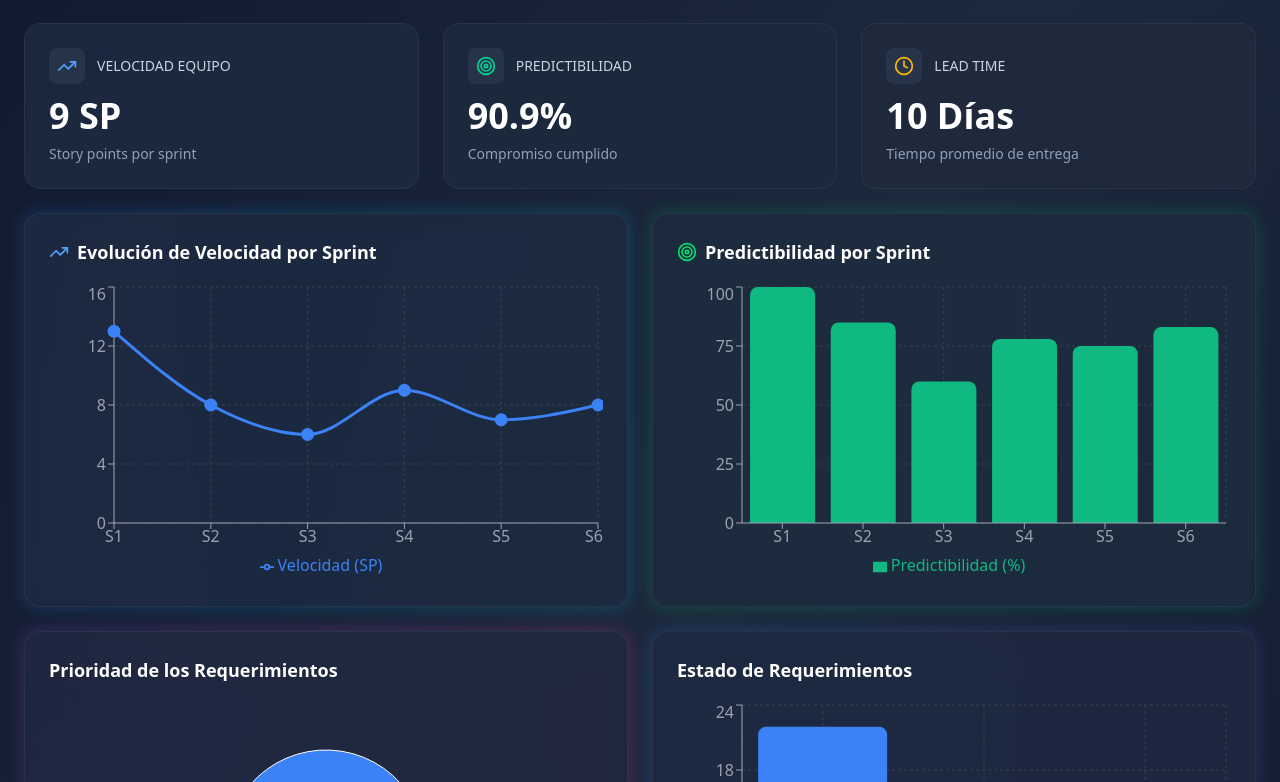
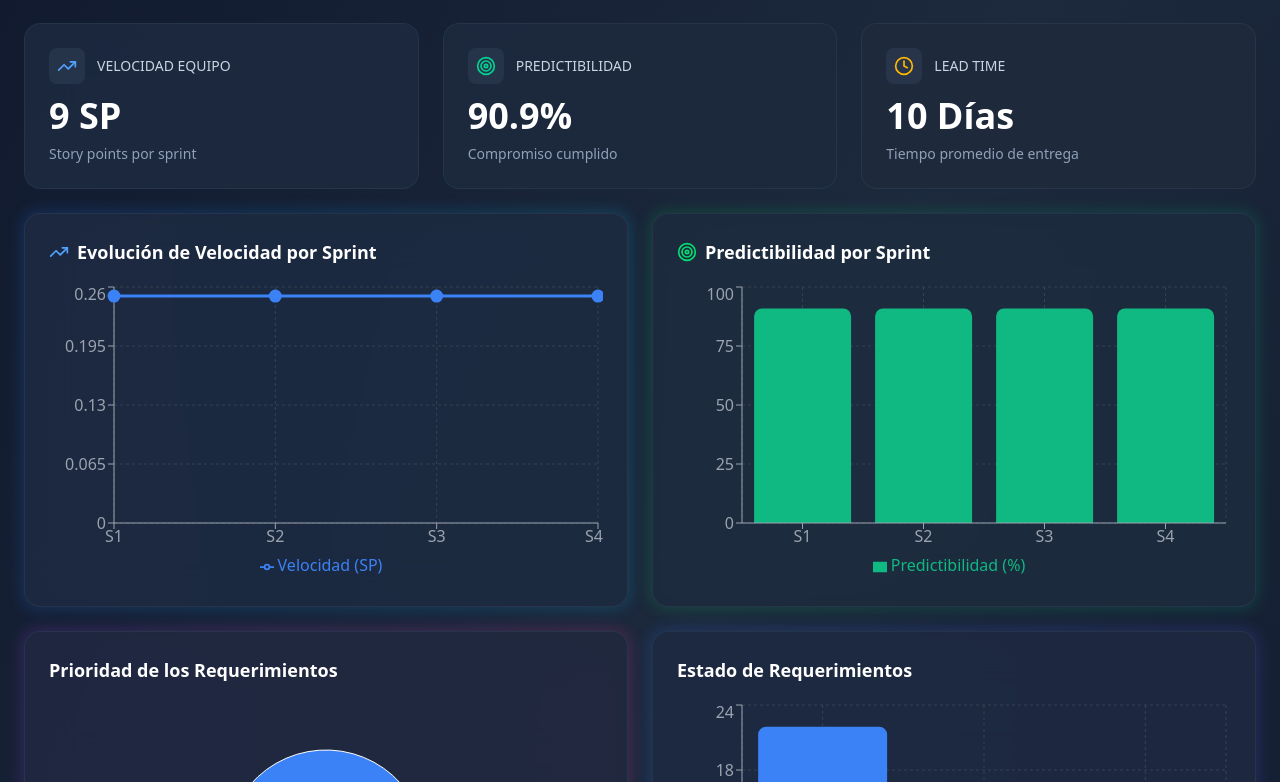
Before and after one commit to Aslan-devs/DashBoardQA, a React (Vite) app: page / in a window 1280 px wide. Shown: the part 479-1261 px from the top of the page. Built offline with nearby package versions, Linux system fonts and the light colour scheme.

Commit message:
Grficas de sprints de planify

```diff
--- a/src/DashboardQA.jsx
+++ b/src/DashboardQA.jsx
@@ -18,12 +18,10 @@ const Dashboard = () => {
       leadTime: 10
     },
     sprints: {
-      sprint1: { velocidad: 13, predictibilidad: 100, defectos: 0.12 },
-      sprint2: { velocidad: 8, predictibilidad: 85, defectos: 0.10 },
-      sprint3: { velocidad: 6, predictibilidad: 60, defectos: 0.08 },
-      sprint4: { velocidad: 9, predictibilidad: 78, defectos: 0.09 },
-      sprint5: { velocidad: 7, predictibilidad: 75, defectos: 0.09 },
-      sprint6: { velocidad: 8, predictibilidad: 83, defectos: 0.09 }
+      sprint1: { velocidad: 0.25, predictibilidad: 90.9, defectos: 0.12 },
+      sprint2: { velocidad: 0.25, predictibilidad: 90.9, defectos: 0.10 },
+      sprint3: { velocidad: 0.25, predictibilidad: 90.9, defectos: 0.08 },
+      sprint4: { velocidad: 0.25, predictibilidad: 90.9, defectos: 0.09 },
     },
     prioridades: [
       { name: 'Alta', value: 9.8, color: '#fb923c' },
@@ -92,9 +90,7 @@ const Dashboard = () => {
     { sprint: 'S1', ...datosActuales.sprints.sprint1 },
     { sprint: 'S2', ...datosActuales.sprints.sprint2 },
     { sprint: 'S3', ...datosActuales.sprints.sprint3 },
-    { sprint: 'S4', ...datosActuales.sprints.sprint4 },
-    { sprint: 'S5', ...datosActuales.sprints.sprint5 },
-    { sprint: 'S6', ...datosActuales.sprints.sprint6 }
+    { sprint: 'S4', ...datosActuales.sprints.sprint4 }
   ];
 
   const handleFileUpload = (event) => {
```
